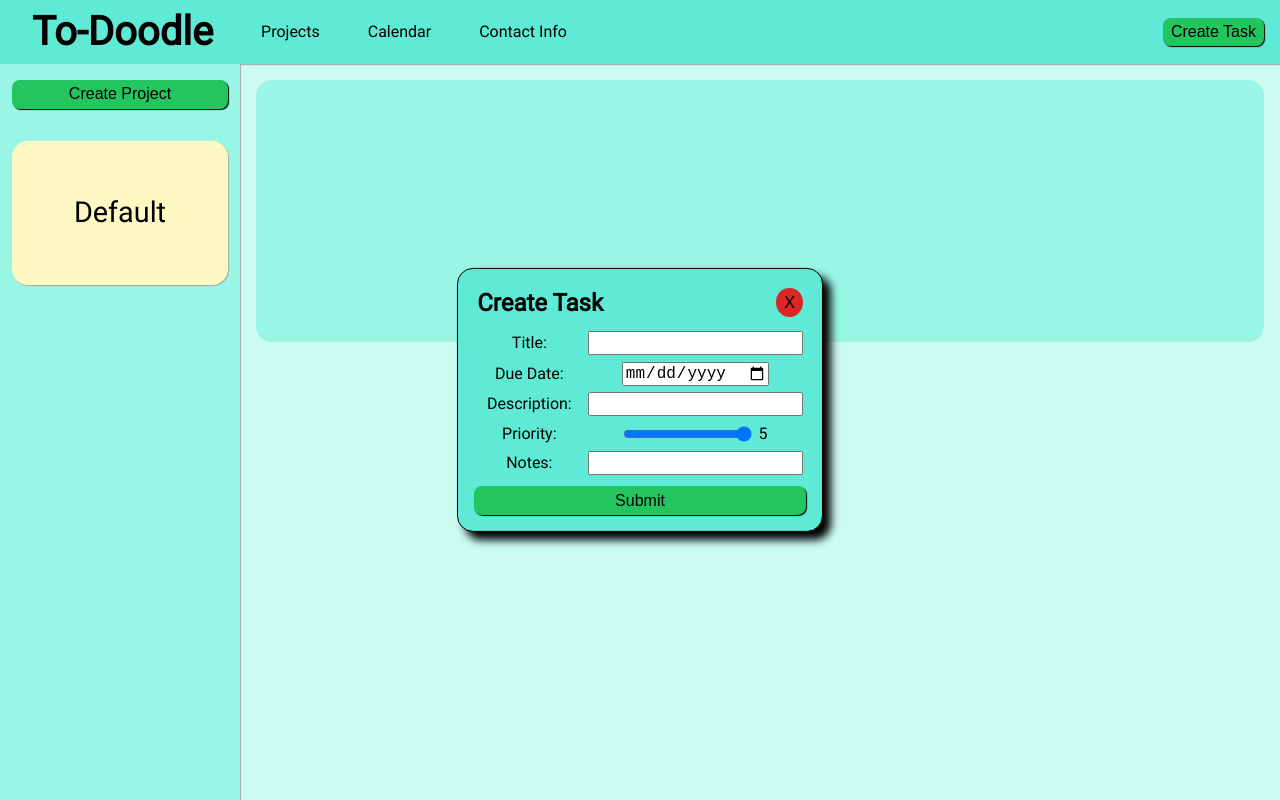
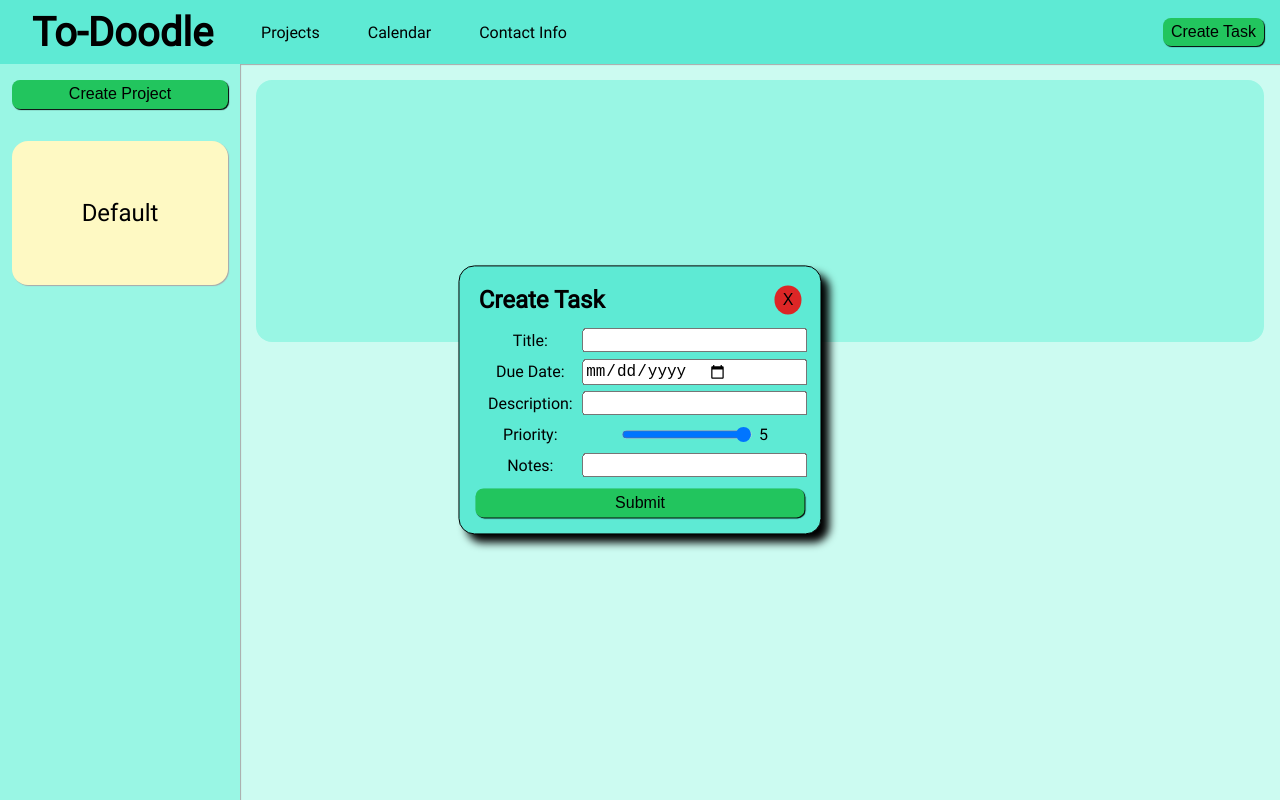
Before and after one commit to BlueVelocity/to-doodle, a website built with webpack: page src/index.html in a window 1280 px wide. Both pictures are taken after a click on the button "Create Task". Built offline with nearby package versions, Linux system fonts and the light colour scheme.

Commit message:
Fix ui issue with priority slider, project selection more clear

```diff
--- a/src/style.css
+++ b/src/style.css
@@ -38,9 +38,6 @@ article, aside, details, figcaption, figure,
 footer, header, hgroup, menu, nav, section {
 	display: block;
 }
-body {
-	line-height: 1;
-}
 ol, ul {
 	list-style: none;
 }
@@ -65,6 +62,7 @@ table {
 	--secondary-color: #99f6e4;
 	--selected-color: #14b8a6;
 	--note-color: #fef9c3;
+	--note-select-color: #e0dcad;
 	--warning-color: #fbbf24;
 	--button-color: #22c55e;
 	--button-select-color: #15803d;
@@ -228,9 +226,13 @@ input {
 	align-items: center;
 	text-align: center;
 
-	font-size: 1.8rem;
+	font-size: 1.5rem;
 
 	background-color: var(--note-color);
+}
+
+.project-widget:active {
+	background-color: var(--note-select-color);
 }
 
 .main-content {
@@ -310,9 +312,8 @@ input {
 
 #popUp div > * {
 	display: flex;
-	flex: 1;
-
 	margin: 0.2rem;
+	align-items: center;
 }
 
 #popUp p {
@@ -341,6 +342,11 @@ input {
 	box-shadow: none;
 }
 
+#popUp input {
+	width: 100%;
+	padding: 1px;
+}
+
 #popUp .popUp-header button:active {
 	background-color: #991b1b;
 
```
